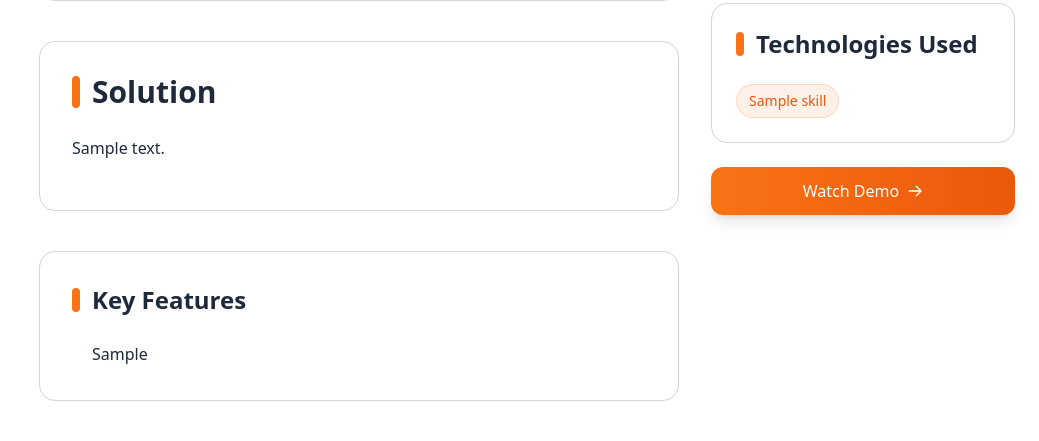
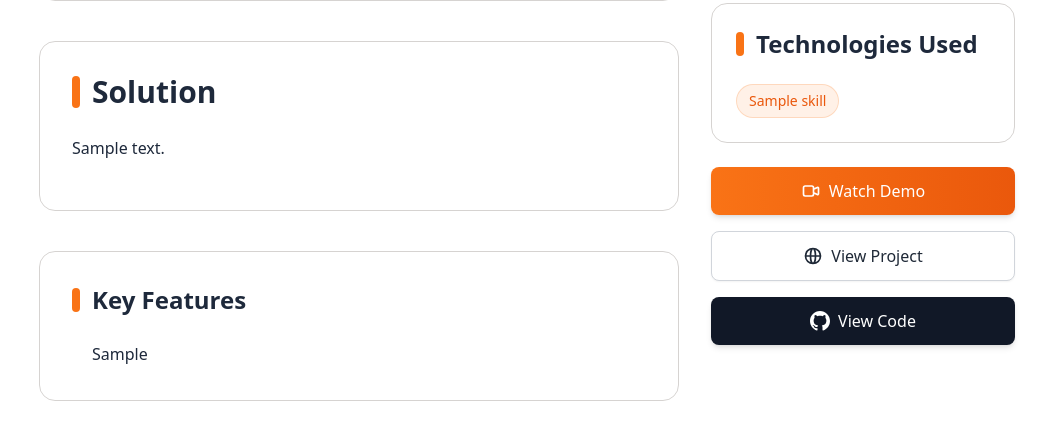
Before and after one commit to J0-Y0/portfolio, a Django app: a page that uses portfolio_app/templates/pages/project_detail.html in a window 1280 px wide. Shown: the part 2035-2476 px from the top of the page, without its empty margins (241-1280 px from the left). Run offline with Django 5.2, Linux system fonts and the light colour scheme; tables that the repository leaves empty hold one stand-in row (values such as "Sample post"); grey boxes marked "Sample" are stand-in pictures; style sheets or scripts are compiled from the project's sources; some libraries are stand-ins or nearby versions.

Commit message:
update readme and include project link field

```diff
--- a/portfolio_app/models.py
+++ b/portfolio_app/models.py
@@ -91,8 +91,23 @@ class Project(models.Model):
         null=True,
         blank=True,
         help_text="For better readability Put each feature in a new line ",
-    )  # optional
-    video_link = models.URLField(null=True, blank=True)
+    )
+    # optional
+    video_link = models.URLField(
+        null=True, blank=True,
+        help_text="optional, if a video is available for this project",
+    )
+    link = models.URLField(
+        null=True,
+        blank=True,
+        help_text="optional, if a link is available for this project"
+    )
+    github_link = models.URLField(
+        null=True,
+        blank=True,
+        help_text="optional, if a github link is available for this project",
+    )
+
     tags = models.ManyToManyField("Tag", related_name="projects", blank=True)
     skills_used = models.ManyToManyField("Skill", related_name="projects")
 
@@ -106,7 +121,9 @@ class Project(models.Model):
             for feature in feature_list:
                 formatted_feature += "<li>" + feature + "</li>"
 
-        self.feature = formatted_feature
+            self.feature = formatted_feature
+
+        super().save(*args, **kwargs)
         return super().save(*args, **kwargs)
 
     def __str__(self):
--- a/portfolio_app/templates/pages/project_detail.html
+++ b/portfolio_app/templates/pages/project_detail.html
@@ -51,12 +51,22 @@
             </div>
           </div>
         {% endif %}
-
         <!-- Project Gallery Carousel -->
+        {% if project.images.all|length > 0 %}
           <div class="relative group rounded-2xl overflow-hidden shadow-xl h-[400px] sm:h-[500px] md:h-[600px] border border-bg-500 dark:border-dark-border" data-aos="fade-up" data-aos-delay="100">
             <div class="relative h-full w-full carousel-container">
               {% for img in project.images.all %}
                 <div class="carousel-item absolute inset-0 w-full h-full transition-opacity duration-500 {% if forloop.first %}
+
+
+
+
+
+
+
+
+
+
 
 
 
@@ -160,7 +170,27 @@
 
 
 
+
+
+
+
+
+
+
+
+
+
                   {% else %}
+
+
+
+
+
+
+
+
+
+
 
 
 
@@ -264,6 +294,16 @@
 
 
 
+
+
+
+
+
+
+
+
+
+
                   {% endif %}"
                   data-index="{{ forloop.counter0 }}">
                   <img src="{{ img.image_list.url }}" alt="{{ project.title }} screenshot {{ forloop.counter }}" class="w-full h-full object-cover" />
@@ -301,6 +341,7 @@
               {% endif %}
             </div>
           </div>
+        {% endif %}
       </div>
 
       <!-- Project Details -->
@@ -391,24 +432,31 @@
               {% endfor %}
             </div>
           </div>
-
+          {% if project.video_link or project.link or project.github_link %}
+            <div class="mt-6 space-y-4">
               {% if project.video_link %}
-            <div class="mt-6">
-              <a href="{{ project.video_link }}" target="_blank" class="inline-flex items-center justify-center w-full px-6 py-3 bg-gradient-to-r from-primary-500 to-primary-600 text-white rounded-xl font-medium hover:from-primary-600 hover:to-primary-700 transition-all shadow-lg hover:shadow-primary-500/30">
-                Watch Demo<svg xmlns="http://www.w3.org/2000/svg" class="ml-2 w-4 h-4" fill="none" viewBox="0 0 24 24" stroke="currentColor">
-                  <path stroke-linecap="round" stroke-linejoin="round" stroke-width="2" d="M14 5l7 7m0 0l-7 7m7-7H3" />
-                </svg>
+                <a href="{{ project.video_link }}" target="_blank" class="flex items-center justify-center px-6 py-3 bg-gradient-to-r from-primary-500 to-primary-600 hover:from-primary-600 hover:to-primary-700 text-white font-medium rounded-lg transition-all duration-300 shadow-md hover:shadow-lg hover:shadow-primary-500/30 transform hover:-translate-y-0.5">
+                  <svg xmlns="http://www.w3.org/2000/svg" class="w-5 h-5 mr-2" fill="none" viewBox="0 0 24 24" stroke="currentColor">
+                    <path stroke-linecap="round" stroke-linejoin="round" stroke-width="2" d="M15 10l4.553-2.276A1 1 0 0121 8.618v6.764a1 1 0 01-1.447.894L15 14M5 18h8a2 2 0 002-2V8a2 2 0 00-2-2H5a2 2 0 00-2 2v8a2 2 0 002 2z" />
+                  </svg>Watch Demo
                 </a>
-            </div>
               {% endif %}
 
-          {% if project.project_link %}
-            <div>
-              <a href="{{ project.project_link }}" target="_blank" class="inline-flex items-center justify-center w-full px-6 py-3 bg-bg-200 dark:bg-dark-card text-text-100 dark:text-dark-text rounded-xl font-medium hover:bg-bg-300 dark:hover:bg-dark-border transition-all border border-bg-500 dark:border-dark-border">
-                Visit Project<svg xmlns="http://www.w3.org/2000/svg" class="ml-2 w-4 h-4" fill="none" viewBox="0 0 24 24" stroke="currentColor">
-                  <path stroke-linecap="round" stroke-linejoin="round" stroke-width="2" d="M10 6H6a2 2 0 00-2 2v10a2 2 0 002 2h10a2 2 0 002-2v-4M14 4h6m0 0v6m0-6L10 14" />
-                </svg>
+              {% if project.link %}
+                <a href="{{ project.link }}" target="_blank" class="flex items-center justify-center px-6 py-3 bg-white dark:bg-gray-800 text-gray-800 dark:text-gray-200 font-medium rounded-lg transition-all duration-300 border border-gray-300 dark:border-gray-600 hover:bg-gray-50 dark:hover:bg-gray-700 shadow-sm hover:shadow-md">
+                  <svg xmlns="http://www.w3.org/2000/svg" class="w-5 h-5 mr-2" fill="none" viewBox="0 0 24 24" stroke="currentColor">
+                    <path stroke-linecap="round" stroke-linejoin="round" stroke-width="2" d="M21 12a9 9 0 01-9 9m9-9a9 9 0 00-9-9m9 9H3m9 9a9 9 0 01-9-9m9 9c1.657 0 3-4.03 3-9s-1.343-9-3-9m0 18c-1.657 0-3-4.03-3-9s1.343-9 3-9m-9 9a9 9 0 019-9" />
+                  </svg>View Project
                 </a>
+              {% endif %}
+
+              {% if project.github_link %}
+                <a href="{{ project.github_link }}" target="_blank" class="flex items-center justify-center px-6 py-3 bg-gray-900 text-white font-medium rounded-lg transition-all duration-300 hover:bg-gray-800 shadow-md hover:shadow-lg">
+                  <svg xmlns="http://www.w3.org/2000/svg" class="w-5 h-5 mr-2" fill="currentColor" viewBox="0 0 24 24">
+                    <path d="M12 0c-6.626 0-12 5.373-12 12 0 5.302 3.438 9.8 8.207 11.387.599.111.793-.261.793-.577v-2.234c-3.338.726-4.033-1.416-4.033-1.416-.546-1.387-1.333-1.756-1.333-1.756-1.089-.745.083-.729.083-.729 1.205.084 1.839 1.237 1.839 1.237 1.07 1.834 2.807 1.304 3.492.997.107-.775.418-1.305.762-1.604-2.665-.305-5.467-1.334-5.467-5.931 0-1.311.469-2.381 1.236-3.221-.124-.303-.535-1.524.117-3.176 0 0 1.008-.322 3.301 1.23.957-.266 1.983-.399 3.003-.404 1.02.005 2.047.138 3.006.404 2.291-1.552 3.297-1.23 3.297-1.23.653 1.653.242 2.874.118 3.176.77.84 1.235 1.911 1.235 3.221 0 4.609-2.807 5.624-5.479 5.921.43.372.823 1.102.823 2.222v3.293c0 .319.192.694.801.576 4.765-1.589 8.199-6.086 8.199-11.386 0-6.627-5.373-12-12-12z" />
+                  </svg>View Code
+                </a>
+              {% endif %}
             </div>
           {% endif %}
         </div>
```
Also changed, not shown: portfolio_app/admin.py (+16 -1 lines), README.md, portfolio_app/migrations/0040_project_github_link_project_link_and_more.py (added), 2 other files. Lines whose indentation alone changed are shown as unchanged.
